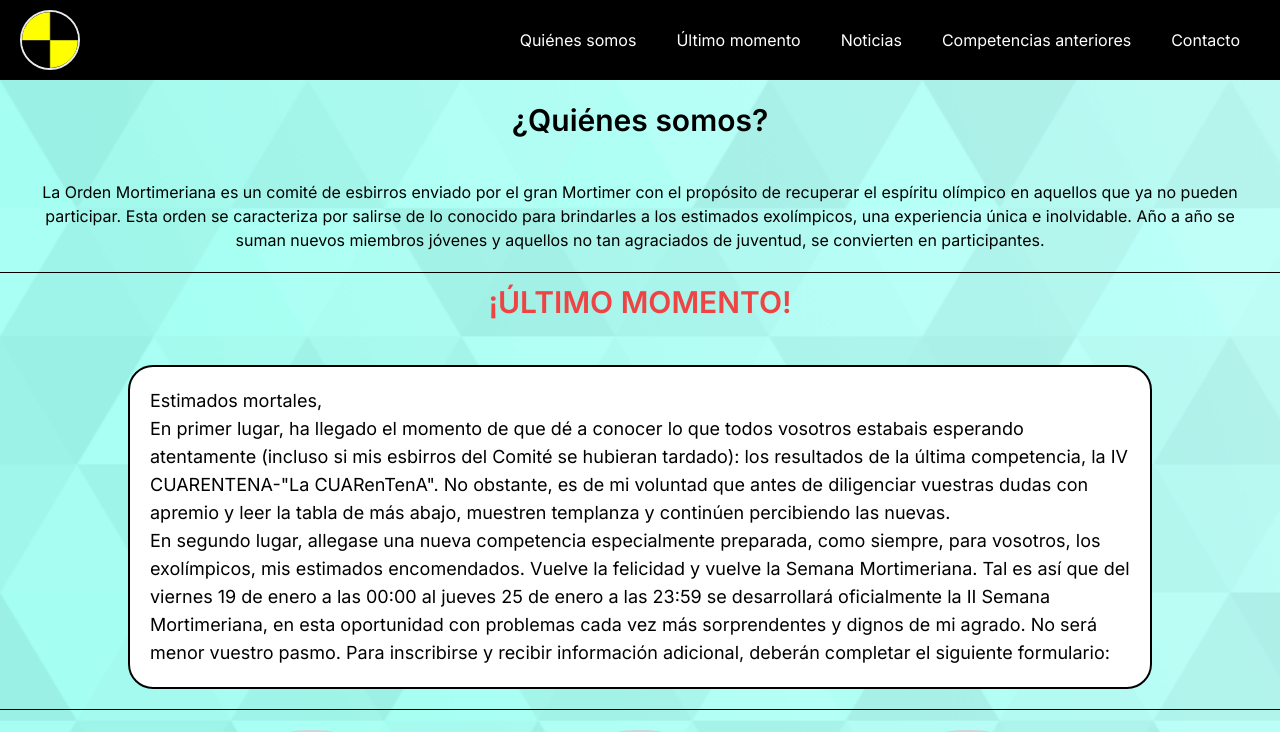
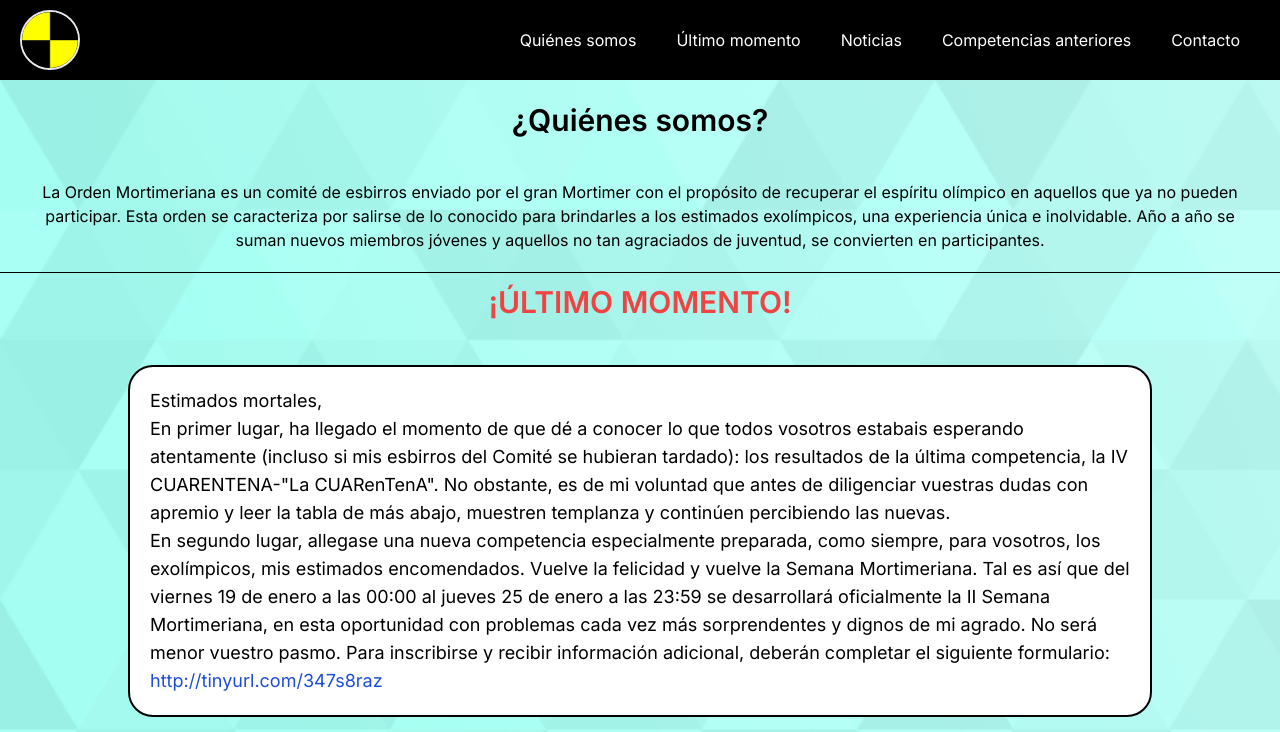
Before and after one commit to UrielJolodovsky/Orden-Mortimeriana-web, a Next.js app in the folder sitio-cuarentena/: page / in a window 1280 px wide. Shown: the top 732 px of the page. Built offline with nearby package versions, Linux system fonts and the light colour scheme.

Commit message:
"Ultimo momento" section finished with all information"

```diff
--- a/sitio-cuarentena/src/components/Quienes-Somos.tsx
+++ b/sitio-cuarentena/src/components/Quienes-Somos.tsx
@@ -5,7 +5,7 @@ import CardNotice from './CardNotice';
 export default function QuienesSomos() {
 
     const noticias = [
-        { fecha: '07/01/2024', title:'Semana de Mórtimer II', noticia: 'Ya está abierta la inscripción para la II Semana de Mórtimer. Apretá Ver Más para completar el proceso de inscripción.', number: 0, url: 'https://www.oma.org.ar/'},
+        { fecha: '07/01/2024', title:'Semana de Mórtimer II', noticia: 'Ya está abierta la inscripción para la II Semana de Mórtimer. Apretá Ver Más para completar el proceso de inscripción.', number: 0, url: 'https://docs.google.com/forms/d/e/1FAIpQLScp8d11F9DA5rvJ4_dB3qtCaB4JJaeUqrtVMGiGouWviu7FGQ/viewform?usp=sf_link'},
         { fecha: '06/01/2024', title:'Cuarentena IV', noticia: 'Ya están los resultados de la IV Cuarentena. Dirigite a Competencias Anteriores para encontrarlo', number: 1, url: 'resultados/cuarentena4' },
         { fecha: '12/03/2023', title:'Semana de Mórtimer', noticia: 'Los esbirros del gran comite ya subieron los resultados de la Semana de Mórtimer. Apretá en "Ver Más" para conocerlos', number: 2, url: 'resultados/semana1' },
         { fecha: '22/12/2021', title:'Cuarentena III', noticia: 'Ya se conocen los resultados de la 3era Cuarentena, disponibles en la sección de Competencias Anteriores.', number: 3, url: 'resultados/cuarentena3' },
@@ -14,7 +14,7 @@ export default function QuienesSomos() {
     const ultimoMomento = [
         `Estimados mortales,`,
         `En primer lugar, ha llegado el momento de que dé a conocer lo que todos vosotros estabais esperando atentamente (incluso si mis esbirros del Comité se hubieran tardado): los resultados de la última competencia, la IV CUARENTENA-"La CUARenTenA". No obstante, es de mi voluntad que antes de diligenciar vuestras dudas con apremio y leer la tabla de más abajo, muestren templanza y continúen percibiendo las nuevas.`,
-        `En segundo lugar, allegase una nueva competencia especialmente preparada, como siempre, para vosotros, los exolímpicos, mis estimados encomendados. Vuelve la felicidad y vuelve la Semana Mortimeriana. Tal es así que del viernes 19 de enero a las 00:00 al jueves 25 de enero a las 23:59 se desarrollará oficialmente la II Semana Mortimeriana, en esta oportunidad con problemas cada vez más sorprendentes y dignos de mi agrado. No será menor vuestro pasmo. Para inscribirse y recibir información adicional, deberán completar el siguiente formulario:`
+        `En segundo lugar, allegase una nueva competencia especialmente preparada, como siempre, para vosotros, los exolímpicos, mis estimados encomendados. Vuelve la felicidad y vuelve la Semana Mortimeriana. Tal es así que del viernes 19 de enero a las 00:00 al jueves 25 de enero a las 23:59 se desarrollará oficialmente la II Semana Mortimeriana, en esta oportunidad con problemas cada vez más sorprendentes y dignos de mi agrado. No será menor vuestro pasmo. Para inscribirse y recibir información adicional, deberán completar el siguiente formulario:`,
     ]
     return(
         <>
@@ -34,9 +34,9 @@ export default function QuienesSomos() {
                         <div className='border-2 border-black rounded-[25px] bg-white w-11/12 md:w-4/5 lg:w-4/5'>
                         <div className='flex flex-col items-center justify-center p-5'>
                             <div>
-                                {ultimoMomento.map((parrafo) => (
-                                    <p key={parrafo} className='text-base lg:text-lg text-black'>{parrafo}</p>
-                                ))}
+                                    <p className='text-base lg:text-lg text-black'>{ultimoMomento[0]}</p>
+                                    <p className='text-base lg:text-lg text-black'>{ultimoMomento[1]}</p>
+                                    <p className='text-base lg:text-lg text-black'>{ultimoMomento[2]} {""} <a href='http://tinyurl.com/347s8raz' className='text-blue-700 text-base lg:text-lg hover:underline'>http://tinyurl.com/347s8raz</a></p>
                             </div>
                         </div>
                         </div>
```
